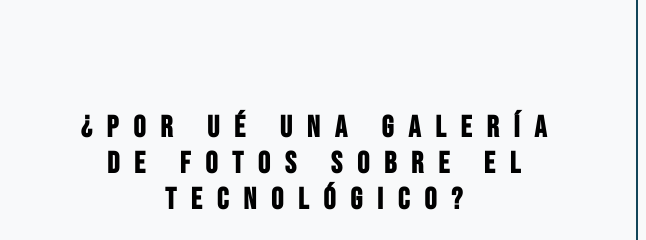
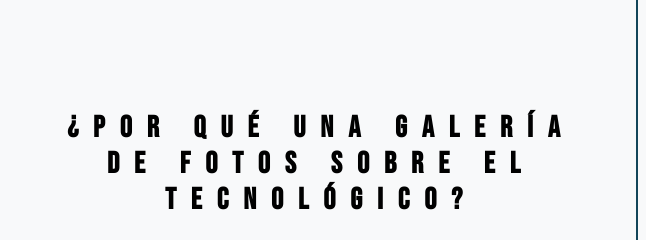
Before and after one commit to MarcelaBrjs/FDI, a plain HTML site: page Labs/Lab5/index.html in a window 1280 px wide. Shown: the part 282-522 px from the top of the page, 634-1280 px from the left. Drawn offline with Linux system fonts and the light colour scheme.

Commit message:
Updated index.html

```diff
--- a/Labs/Lab5/index.html
+++ b/Labs/Lab5/index.html
@@ -27,7 +27,7 @@
 
             <div class="column">
                 <div class="text">
-                    <h2>¿Por ué una galería de fotos sobre el Tecnológico?</h2>
+                    <h2>¿Por qué una galería de fotos sobre el Tecnológico?</h2>
                     <p><strong>Galería Tec</strong> es una colección de fotografías tomadas en el Tecnológico de Monterrey, Campus Monterrey, que pretende presentar algunos de los espacios más emblemáticos donde los estudiantes pasan sus días.</p>
                 </div>
             </div>
```
